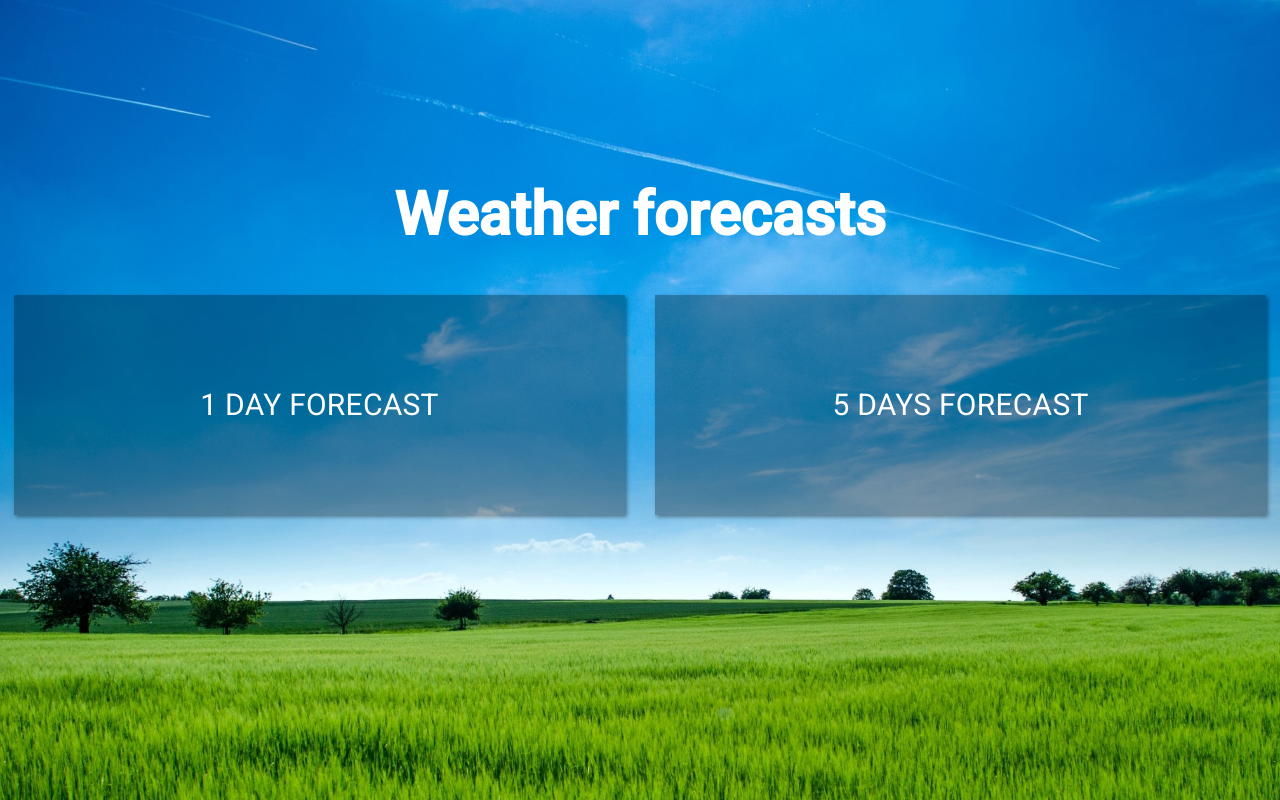
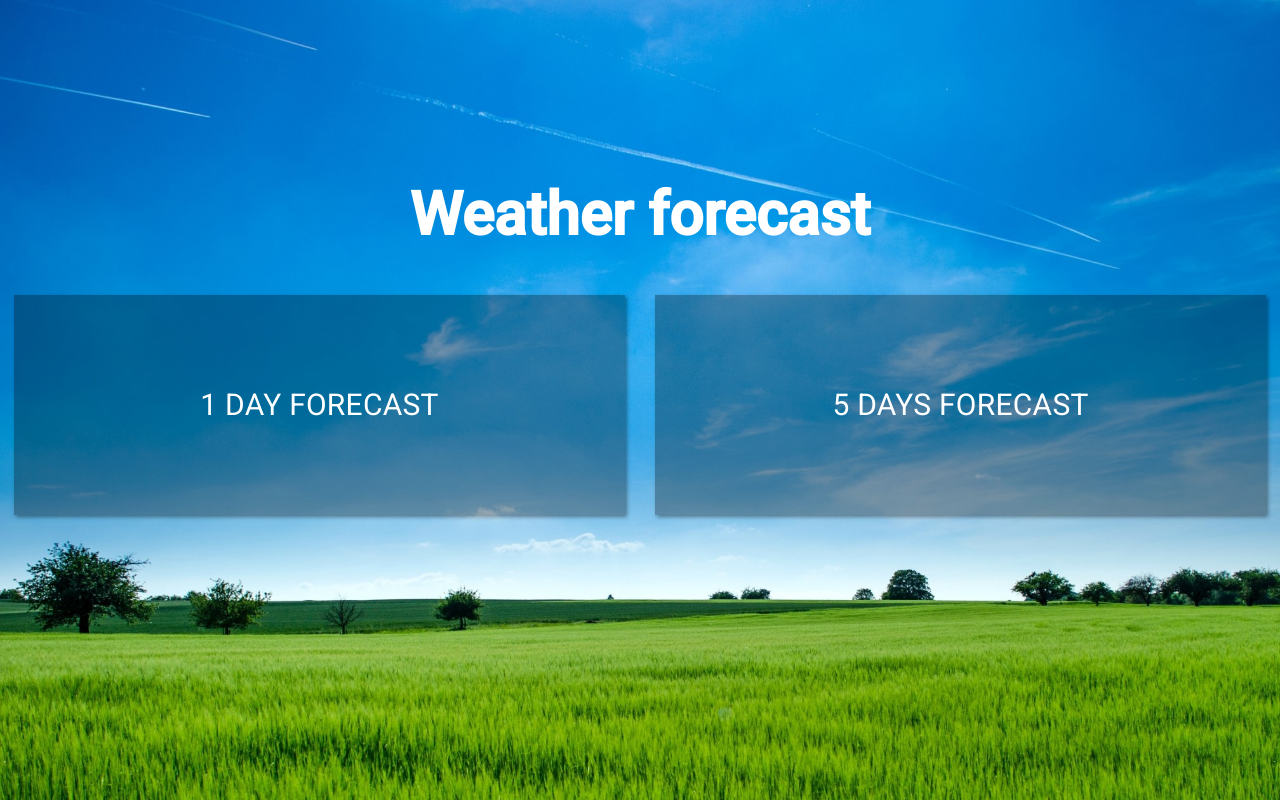
Before and after one commit to niculuka/weather, an Angular app: page / in a window 1280 px wide. Built offline with nearby package versions, Linux system fonts and the light colour scheme.

Commit message:
done now

```diff
--- a/src/app/guest/home/home.component.html
+++ b/src/app/guest/home/home.component.html
@@ -2,7 +2,7 @@
     <div class="my-content">
 
         <div class="title">
-            <h1>Weather forecasts</h1>
+            <h1>Weather forecast</h1>
         </div>
 
         <div class="buttons">
--- a/src/app/guest/weather-five/weather-five.component.css
+++ b/src/app/guest/weather-five/weather-five.component.css
@@ -276,6 +276,7 @@ hr {
     }
 
     .cards-container {
+        margin-bottom: 14px;
         overflow-y: scroll;
     }
 
--- a/src/app/guest/weather/weather.component.html
+++ b/src/app/guest/weather/weather.component.html
@@ -92,8 +92,8 @@
 
         <!-- HISTORY -------------------------------------------------------------------------- -->
         <div class="history" *ngIf="myWeather1.currentCity">
+            <div class="table-container">
 
-            <div class="table-container">
                 <table>
                     <thead *ngIf="lastFounds.length>0">
                         <tr>
@@ -113,8 +113,8 @@
                         </tr>
                     </tbody>
                 </table>
+
             </div>
-
         </div>
     </div>
 
```
